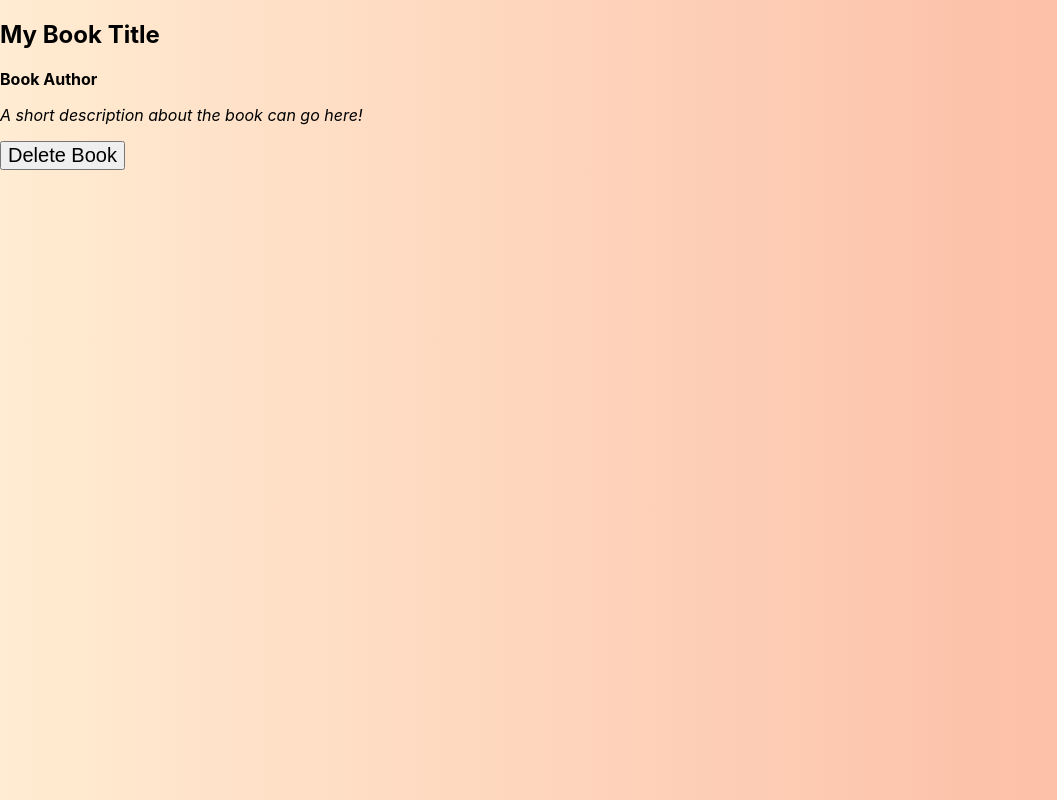
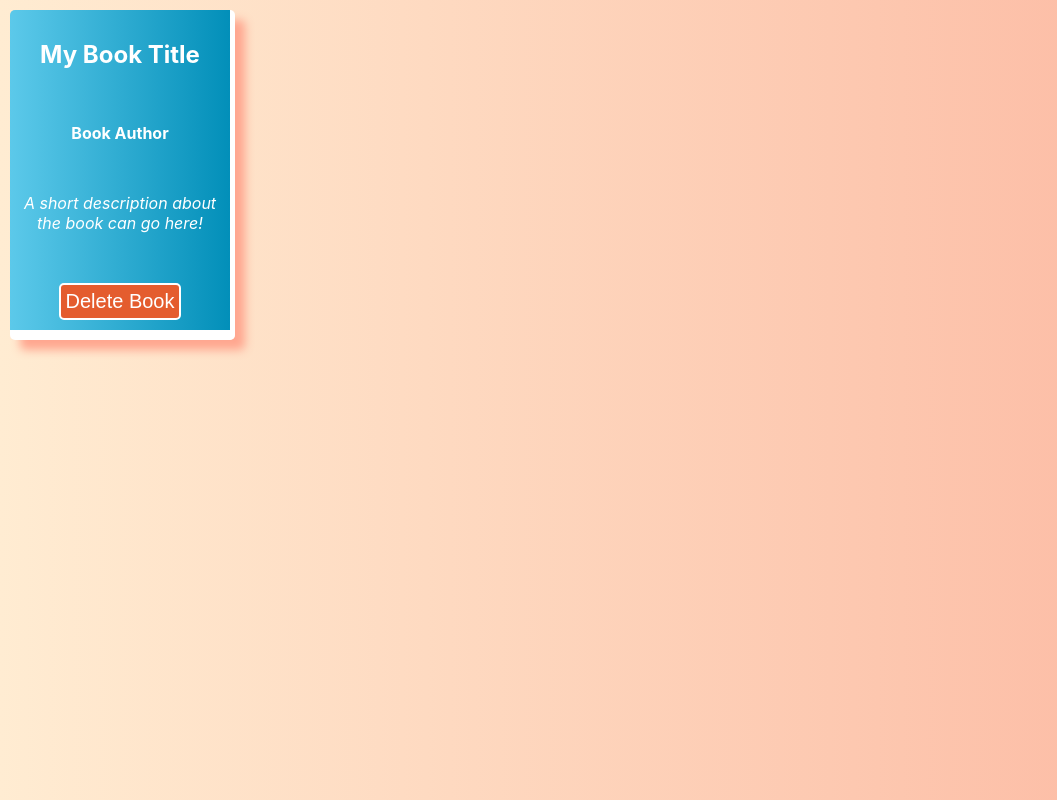
Before and after one commit to DustinGaudet/juno-react-intro, a React (Create React App) app: page / in a window 1280 px wide. Shown: the whole page, without its empty margins (0-1057 px from the left). Built offline with nearby package versions, Linux system fonts and the light colour scheme.

Commit message:
add className to book

```diff
--- a/src/Book.js
+++ b/src/Book.js
@@ -1,7 +1,7 @@
 import React from "react";
 
 const Book = () => (
-  <section>
+  <section className="book">
     <h2>My Book Title</h2>
     <author>
       <strong>Book Author</strong>
```
